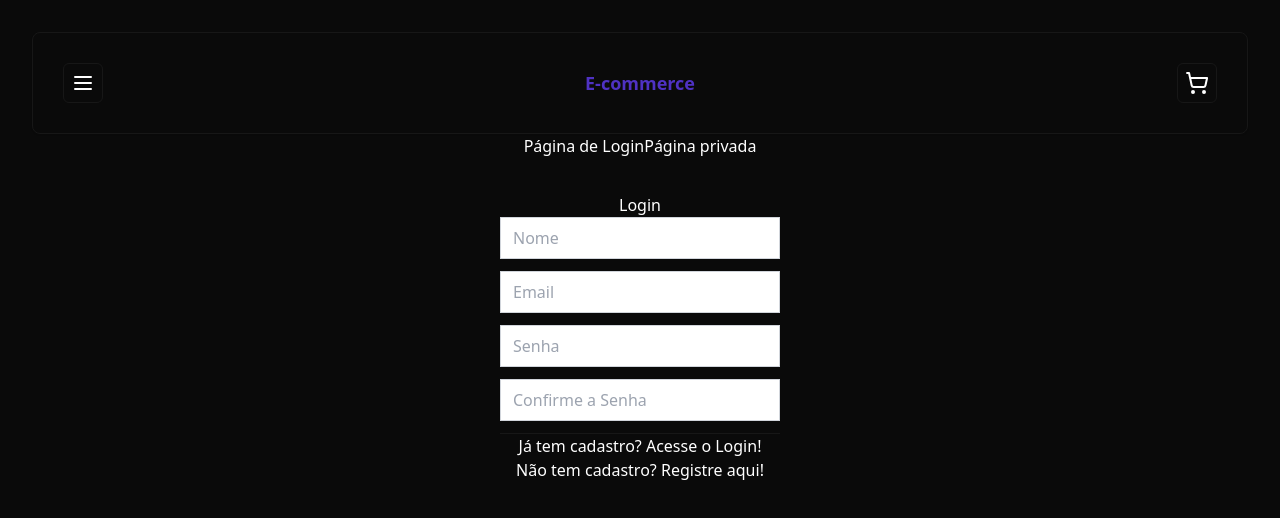
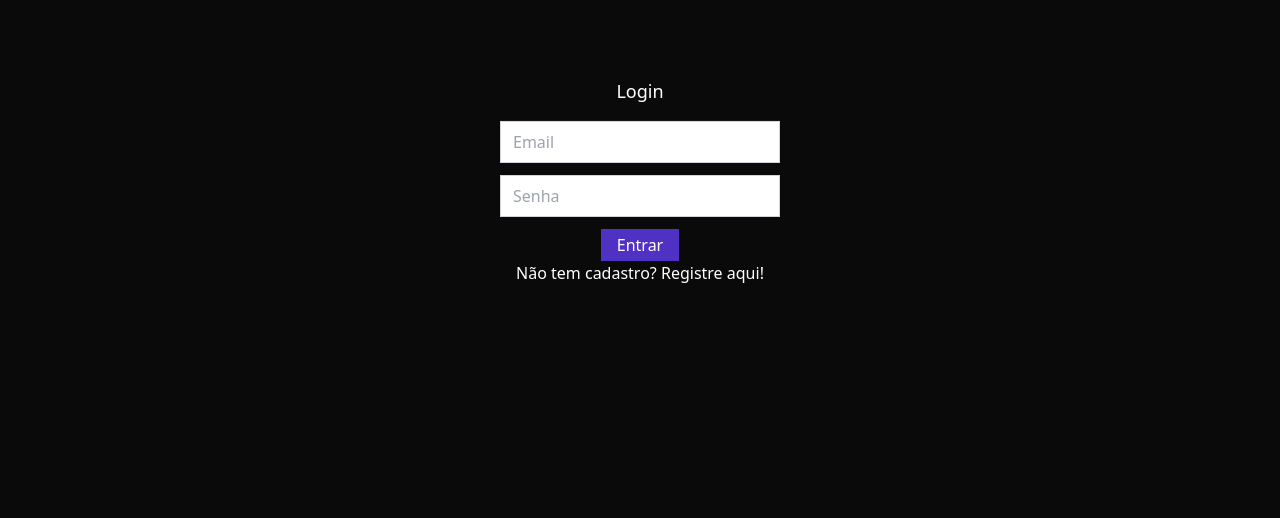
Before and after one commit to LUCIANOGFORTES02/E-commerce, a React (Vite) app in the folder front-end/: page /login in a window 1280 px wide. Shown: the top 518 px of the page. Built offline with nearby package versions, Linux system fonts and the light colour scheme.

Commit message:
feat: add login and register

```diff
--- a/front-end/package.json
+++ b/front-end/package.json
@@ -12,6 +12,7 @@
   "dependencies": {
     "@auth/prisma-adapter": "^1.5.0",
     "@prisma/client": "^5.10.2",
+    "@radix-ui/react-avatar": "^1.0.4",
     "@radix-ui/react-dialog": "^1.0.5",
     "@radix-ui/react-slot": "^1.0.2",
     "axios": "^1.6.7",
--- a/front-end/src/App.tsx
+++ b/front-end/src/App.tsx
@@ -12,24 +12,6 @@ function App() {
   return (
     <div>
       <Header/>
-      <Link to='/login'>Página de Login</Link>
-      <Link to='/private'>Página privada</Link>
-
-  <Routes>
-
-    <Route path='/login' element={
-      <RequireAuth>
-        <Login/>
-      </RequireAuth>
-    } />
-    <Route path='/private' element={
-      <RequireAuth>
-        <PrivateTeste/>
-      </RequireAuth>
-    } />
-
-  </Routes>
-
     </div>
   )
 }
--- /dev/null
+++ b/front-end/src/components/ui/avatar.tsx
@@ -0,0 +1,48 @@
+import * as React from "react"
+import * as AvatarPrimitive from "@radix-ui/react-avatar"
+
+import { cn } from "@/lib/utils"
+
+const Avatar = React.forwardRef<
+  React.ElementRef<typeof AvatarPrimitive.Root>,
+  React.ComponentPropsWithoutRef<typeof AvatarPrimitive.Root>
+>(({ className, ...props }, ref) => (
+  <AvatarPrimitive.Root
+    ref={ref}
+    className={cn(
+      "relative flex h-10 w-10 shrink-0 overflow-hidden rounded-full",
+      className
+    )}
+    {...props}
+  />
+))
+Avatar.displayName = AvatarPrimitive.Root.displayName
+
+const AvatarImage = React.forwardRef<
+  React.ElementRef<typeof AvatarPrimitive.Image>,
+  React.ComponentPropsWithoutRef<typeof AvatarPrimitive.Image>
+>(({ className, ...props }, ref) => (
+  <AvatarPrimitive.Image
+    ref={ref}
+    className={cn("aspect-square h-full w-full", className)}
+    {...props}
+  />
+))
+AvatarImage.displayName = AvatarPrimitive.Image.displayName
+
+const AvatarFallback = React.forwardRef<
+  React.ElementRef<typeof AvatarPrimitive.Fallback>,
+  React.ComponentPropsWithoutRef<typeof AvatarPrimitive.Fallback>
+>(({ className, ...props }, ref) => (
+  <AvatarPrimitive.Fallback
+    ref={ref}
+    className={cn(
+      "flex h-full w-full items-center justify-center rounded-full bg-muted",
+      className
+    )}
+    {...props}
+  />
+))
+AvatarFallback.displayName = AvatarPrimitive.Fallback.displayName
+
+export { Avatar, AvatarImage, AvatarFallback }
--- a/front-end/src/components/ui/header.tsx
+++ b/front-end/src/components/ui/header.tsx
@@ -1,10 +1,28 @@
-import { HomeIcon, ListOrderedIcon, LogInIcon, MenuIcon, ShoppingCartIcon } from "lucide-react";
+import { HomeIcon, ListOrderedIcon, LogInIcon, LogOutIcon, MenuIcon, ShoppingCartIcon } from "lucide-react";
 import { Button } from "./button";
 import { Card } from "./card";
 import { Sheet, SheetContent, SheetHeader, SheetTrigger } from "./sheet";
+import { useNavigate } from "react-router-dom";
+import { useContext } from "react";
+import { AuthContext } from "@/auth/AuthContext";
+import { Avatar } from "./avatar";
+import { AvatarFallback } from "@radix-ui/react-avatar";
 
 
 export default function Header() {
+
+    const navigate = useNavigate();
+    const auth = useContext(AuthContext);
+
+    const handleLoginClick =async()=>{
+     await navigate('/login');
+
+   }
+   const handleLogoutClick =async()=>{
+    await navigate('/');
+
+  }
+
     return <Card className="flex items-center p-[1.875rem] justify-between">
        <Sheet>
             <SheetTrigger asChild>
@@ -17,21 +35,37 @@ export default function Header() {
                 <SheetHeader className="text-left text-lg font-semibold">
                     Menu
                 </SheetHeader>
+
+                {auth.user &&(
+                    <div className="flex itens-center gap-2 my-4">
+                        <Avatar>
+                            <AvatarFallback>{auth.user.name?.[0].toUpperCase()}</AvatarFallback>
+                        </Avatar>
+                        <p className="font-medium">{auth.user.name}</p>
+                    </div>
+
+
+
+                )}
+
+
+
                 <div className="mt-2 flex flex-col gap-2">
-                    <Button variant="outline" className="w-full justify-start gap-2">
+                   {!auth.user &&(
+                    <Button onClick={handleLoginClick} variant="outline" className="w-full justify-start gap-2">
                         <LogInIcon size={16}/>
                         Fazer Login
-                        {/*<Link to='/login'>Página de Login</Link>
-                            <Routes>
+                    </Button>
+                   ) }
 
-                            <Route path='/login' element={
-                                <RequireAuth>
-                                <Login/>
-                                </RequireAuth>
-                            } />
-                            </Routes>*/}
+                    {auth.user &&(
+                    <Button onClick={handleLoginClick} variant="outline" className="w-full justify-start gap-2">
+                        <LogOutIcon size={16}/>
+                        Fazer Logout
                     </Button>
-                    <Button variant="outline" className="w-full justify-start gap-2">
+                   ) }
+
+                    <Button onClick={handleLogoutClick} variant="outline" className="w-full justify-start gap-2">
                         <HomeIcon size={16}/>
                         Ofertas
                     </Button>
@@ -39,7 +73,6 @@ export default function Header() {
                         <ListOrderedIcon size={16}/>
                         Catálogo
                     </Button>
-
                 </div>
 
 
--- a/front-end/src/config/msgs.ts
+++ /dev/null
@@ -1,3 +0,0 @@
-import React from 'react';
-import { ToastContainer, toast } from 'react-toastify';
-import 'react-toastify/dist/ReactToastify.css';
--- a/front-end/src/main.tsx
+++ b/front-end/src/main.tsx
@@ -4,13 +4,14 @@ import App from './App.tsx'
 import './index.css'
 import { BrowserRouter } from 'react-router-dom'
 import { AuthProvider } from './auth/AuthProvider.tsx'
+import Router from "./router.tsx"
 
 
 ReactDOM.createRoot(document.getElementById('root')!).render(
   <React.StrictMode>
     <AuthProvider>
       <BrowserRouter>
-        <App />
+        <Router />
       </BrowserRouter>
     </AuthProvider>
   </React.StrictMode>,
--- a/front-end/src/pages/Login/login.tsx
+++ b/front-end/src/pages/Login/login.tsx
@@ -21,7 +21,7 @@ export default function Login() {
 
        if(isLogged){
               toast.success('Operação realizada com sucesso')
-              navigate('/');
+              navigate('/');//Para onde vai depois de logado
        }
        else{
               toast.error('Opps... Erro inesperado.',{
@@ -31,29 +31,44 @@ export default function Login() {
        }
        }
     }
+    const handleCadastrar=()=>{
+
+    }
 
 
   return (
     <div className="h-full flex justify-center items-center">
        <div className="bg-background w-[21.875rem] p-[2.1875rem] flex-col ">
-            <div className=" " >{showSignup?'Cadastro':'Login'}</div>
+              <div className="text-lg font-thin mt-[0.625rem] mb-[0.9375rem]" >
+                     {showSignup?'Cadastro':'Login'}
+              </div>
+              <hr className=" w-full"/>
 
               <div className="w-full">
-                <input className="border border-gray-300 text-red-500 w-full mb-3 px-3 py-2 "
-                       type="text" placeholder='Nome' value={username} onChange={e=> setUsername(e.target.value)} />
-                <input className="border border-gray-300 w-full mb-3 px-3 py-2 "
+                     {showSignup &&(
+                     <input className="border border-gray-300 text-black w-full mb-3 px-3 py-2 "
+                       type="text" placeholder='Nome' value={username} onChange={e=> setUsername(e.target.value)}
+                     />
+                     )}
+                     <input className="border border-gray-300  text-black w-full mb-3 px-3 py-2 "
                        type="email" placeholder='Email' value={email}  onChange={e=> setEmail(e.target.value)}
                      />
-                <input className="border border-gray-300 w-full mb-3 px-3 py-2 "
+                     <input className="border border-gray-300  text-black w-full mb-3 px-3 py-2 "
                        type="password" placeholder='Senha'value={password}  onChange={e=> setPassword(e.target.value)}
                      />
-                <input className="border border-gray-300 w-full mb-3 px-3 py-2 "
-                       type="password" placeholder='Confirme a Senha' value={confirmpassword} onChange={e=> setConfirmpassword(e.target.value)} />
+                     {showSignup &&(
+                     <input className="border border-gray-300  text-black w-full mb-3 px-3 py-2 "
+                       type="password" placeholder='Confirme a Senha' value={confirmpassword} onChange={e=> setConfirmpassword(e.target.value)}
+                     />
+                     )}
               </div>
-                <hr />
-                <a className="" href="#" onClick={handleLogin}>
-                    <span className="flex justify-center">Já tem cadastro? Acesse o Login!</span>
-                    <span className="flex justify-center">Não tem cadastro? Registre aqui!</span>
+              {showSignup ? <button className="self-end bg-primary py-1 px-4" onClick={handleCadastrar}>Registrar</button> :
+                            <button className="self-end bg-primary py-1 px-4" onClick={handleLogin} >Entrar</button>
+              }
+
+              <a className="mt-7" href="#" onClick={e=>{e.preventDefault(); setShowSignup(!showSignup);}}>
+                      <span className="flex justify-center">{showSignup ? 'Já tem cadastro? Acesse o Login!' : 'Não tem cadastro? Registre aqui!'}</span>
+
               </a>
 
         </div>
--- /dev/null
+++ b/front-end/src/router.tsx
@@ -0,0 +1,24 @@
+import React from 'react'
+import {Routes,Route} from "react-router-dom"
+import { RequireAuth } from './auth/RequireAuth'
+import Login from './pages/Login/login'
+import App from './App'
+
+
+export default function Router() {
+  return (
+
+
+      <Routes>
+        <Route path='/'
+                  element={ <App/> } />
+
+          <Route path='/login'
+                  element={<RequireAuth>
+                            <Login/>
+                        </RequireAuth>} />
+
+      </Routes>
+
+  )
+}
```
Also changed, not shown: front-end/src/config/axios.ts (deleted), front-end/src/config/routes.ts (deleted), 1 other file (tests, documents, lock files or other folders). Lines whose indentation alone changed are shown as unchanged.
